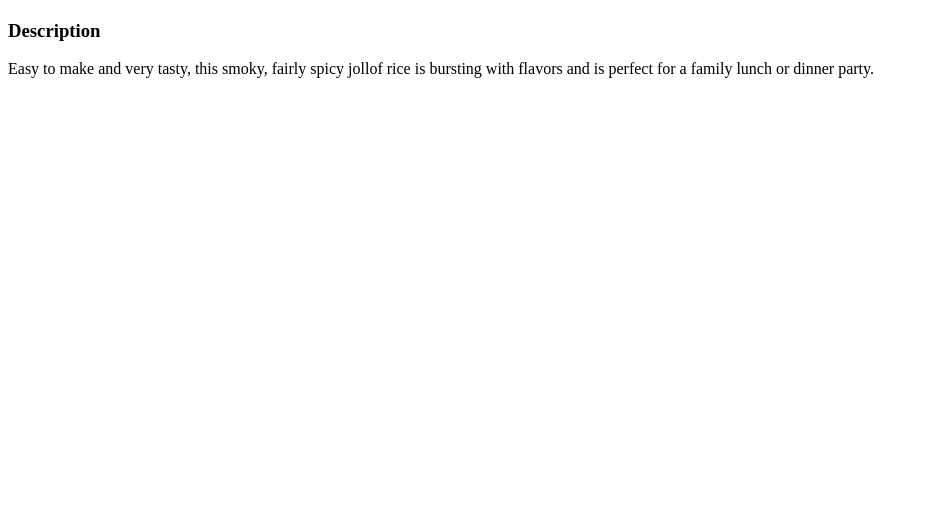
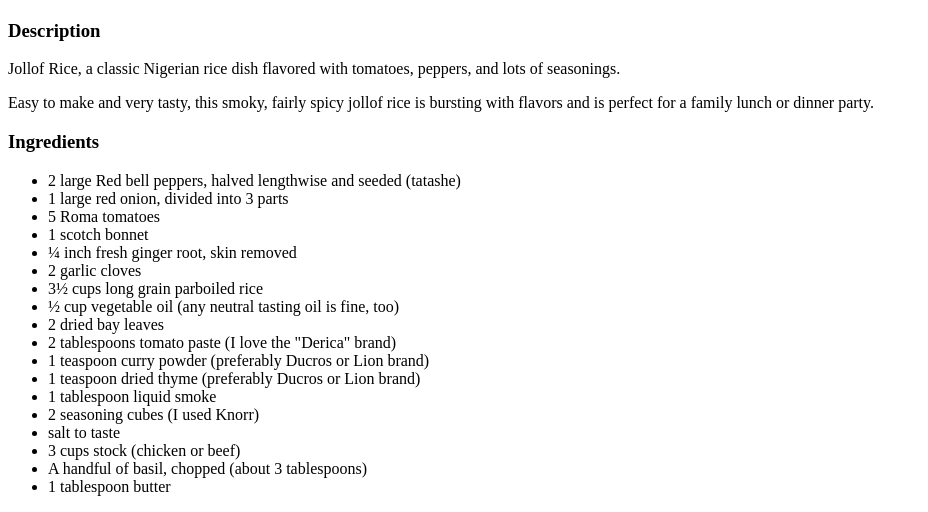
Before and after one commit to jones1230/odin-recipes, a plain HTML site: page recipies/jollof.html in a window 1280 px wide. Shown: the part 513-1025 px from the top of the page, without its empty margins (0-928 px from the left). Before the commit the page ends 800 px from the top, so only its background shows below. Drawn offline with Linux system fonts and the light colour scheme.

Commit message:
Add an Ingredients heading and an unorded list of ingredients

```diff
--- a/recipies/jollof.html
+++ b/recipies/jollof.html
@@ -8,6 +8,28 @@
         <h1>Jollof Rice Recipie</h1>
         <img src="https://worldlytreat.com/wp-content/uploads/2018/04/smoky-Nigerian-jollof-rice-1-1-768x1024.jpg" alt="An image of Jollof Rice" width="400" height="430">
         <h3>Description</h3>
+        <p>Jollof Rice, a classic Nigerian rice dish flavored with tomatoes, peppers, and lots of seasonings.</p>
         <p>Easy to make and very tasty, this smoky, fairly spicy jollof rice is bursting with flavors and is perfect for a family lunch or dinner party.</p>
+        <h3>Ingredients</h3>
+        <ul>
+            <li>2 large Red bell peppers, halved lengthwise and seeded (tatashe)</li>
+            <li>1 large red onion, divided into 3 parts</li>
+            <li>5 Roma tomatoes</li>
+            <li>1 scotch bonnet</li>
+            <li>¼ inch fresh ginger root, skin removed</li>
+            <li>2 garlic cloves</li>
+            <li>3½ cups long grain parboiled rice</li>
+            <li>½ cup vegetable oil (any neutral tasting oil is fine, too)</li>
+            <li>2 dried bay leaves</li>
+            <li>2 tablespoons tomato paste (I love the "Derica" brand)</li>
+            <li>1 teaspoon curry powder (preferably Ducros or Lion brand)</li>
+            <li>1 teaspoon dried thyme (preferably Ducros or Lion brand)</li>
+            <li>1 tablespoon liquid smoke</li>
+            <li>2 seasoning cubes (I used Knorr)</li>
+            <li>salt to taste</li>
+            <li>3 cups stock (chicken or beef)</li>
+            <li>A handful of basil, chopped (about 3 tablespoons)</li>
+            <li>1 tablespoon butter</li>
+        </ul>
     </body>
 </html>
```
